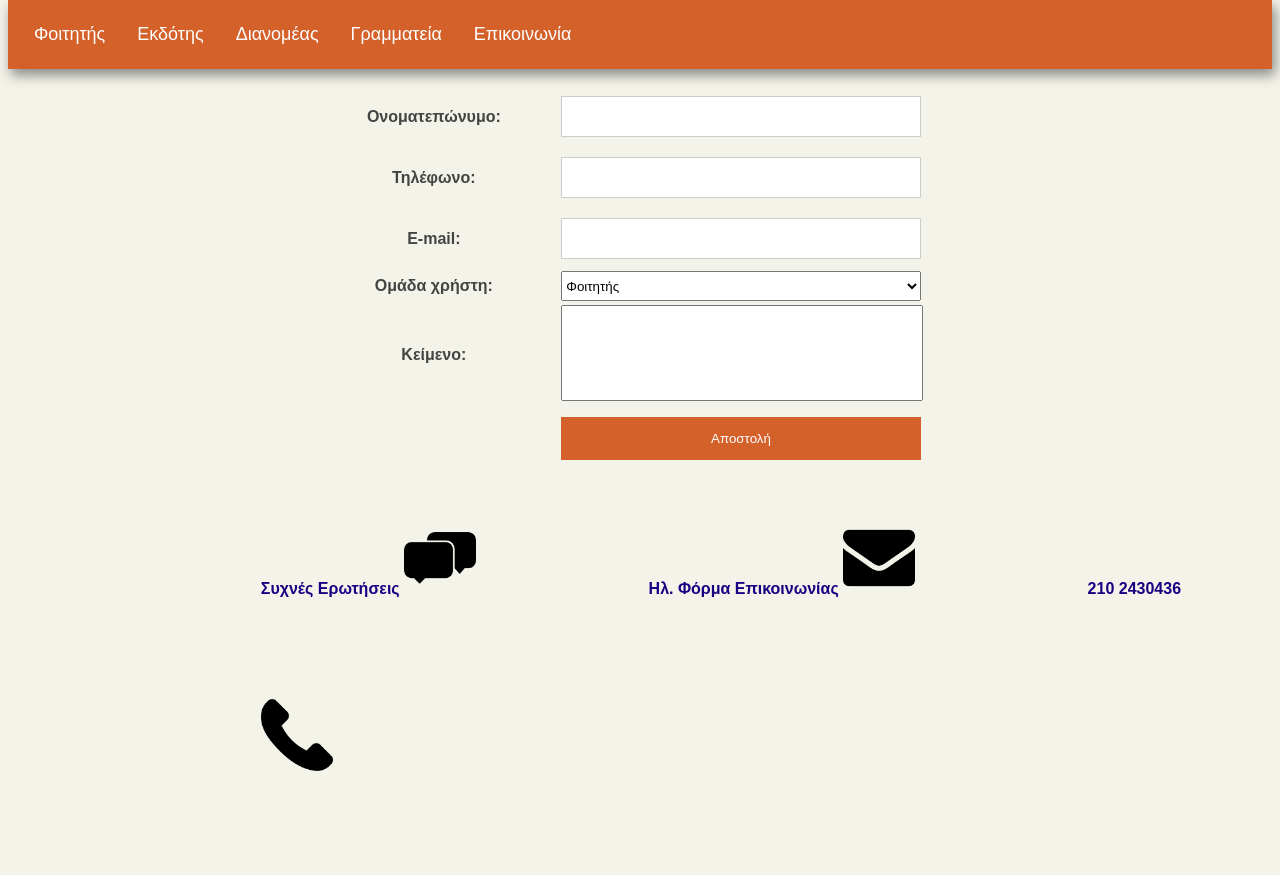
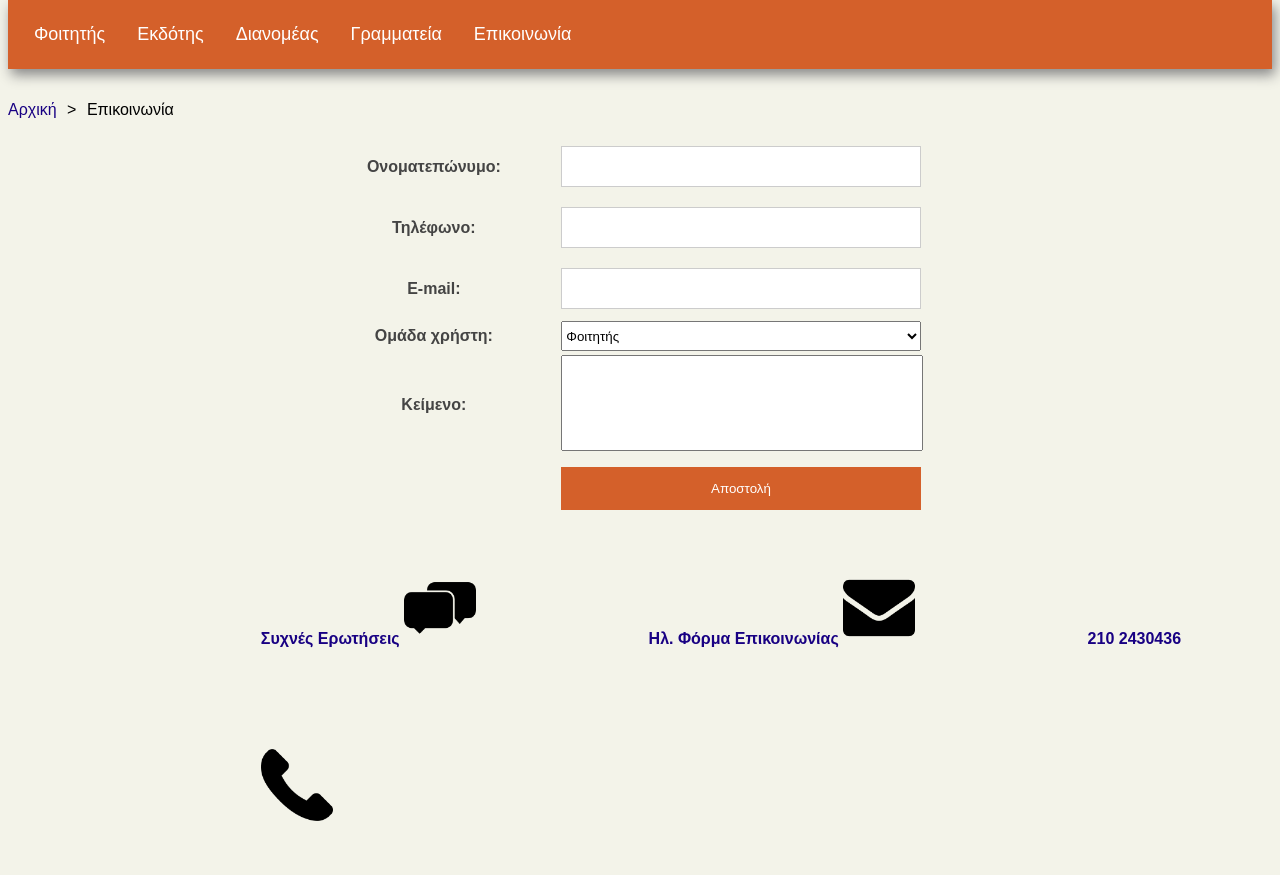
Before and after one commit to nikolaslepidas/Eudoxus_Website, a PHP site: page /communication_form.php in a window 1280 px wide. Shown: the part 144-1019 px from the top of the page. Before the commit the page ends 915 px from the top, so only its background shows below. Run offline with PHP 8.4, Linux system fonts and the light colour scheme.

Commit message:
validate password match in registration_ javascript

```diff
--- a/communication_form.php
+++ b/communication_form.php
@@ -8,6 +8,7 @@
 		<link rel="stylesheet" href="css/base.css">
         <link rel="stylesheet" href="css/modal_login.css">
         <link rel="stylesheet" href="css/communication_form.css">
+        <link rel="stylesheet" href="css/breadcrumbs.css">
 
 		<title>Εύδοξος - Αρχική σελίδα</title>
 
@@ -16,7 +17,14 @@
 
 	<?php require_once './header.php' ?>
 
-    <div class="container_grid">
+    <div class="wrapper">
+		<ul class="breadcrumb">
+			<li><a href="index.php">Αρχική</a></li>
+			<li>Επικοινωνία</li>
+		</ul>
+	</div>
+
+    <div class="container_com_form">
     <table>
         <tbody>
         <tr>
@@ -68,7 +76,7 @@
         <tr>
             <th></th>
             <td>
-                <button type="button">Αποστολή</button>
+                <button type="submit">Αποστολή</button>
             </td>
         </tr>
         </tbody>
--- a/css/communication_form.css
+++ b/css/communication_form.css
@@ -1,4 +1,4 @@
-div.container_grid {
+div.container_com_form {
     width: 100%;
     display:grid;
     grid-template-columns: auto auto auto;
@@ -8,15 +8,15 @@ div.container_grid {
       ". a .";
 }
 
-div.container_grid table {
+div.container_com_form table {
     grid-area: a;
 }
 
-div.container_grid table tbody tr td button {
+div.container_com_form table tbody tr td button {
     width: 88%;
 }
 
-div.container_grid table tbody tr td select {
+div.container_com_form table tbody tr td select {
     width: 88%;
     height: 30px;
 }
--- a/modal_login.html
+++ b/modal_login.html
@@ -28,7 +28,7 @@
 
 <div id="id02" class="modal">
 
-    <form class="modal-content animate" action="/action_page.php">
+    <form class="modal-content animate" >
       <div class="imgcontainer">
         <span onclick="document.getElementById('id02').style.display='none'" class="close" title="Κλείσιμο παραθύρου">&times;</span>
         <!--<img src="img_avatar2.png" alt="Avatar" class="avatar">-->
@@ -38,13 +38,24 @@
         <label for="uname02"><b>Όνομα χρήστη</b></label>
         <input type="text" placeholder="Εισαγωγή ονόματος χρήστη" id="uname02" required>
 
+        <label for="email"><b>E-mail</b></label>
+        <input type="text" placeholder="Εισαγωγή e-mail" id="email" required>
+
         <label for="psw02"><b>Συνθηματικό</b></label>
         <input type="password" placeholder="Εισαγωγή συνθηματικού" id="psw02" required>
 
-        <button type="submit">Εγγραφή</button>
+        <label for="psw03"><b>Επαλήθευση συνθηματικού</b></label>
+        <input type="password" placeholder="Εισαγωγή συνθηματικού" id="psw03" required>
+
+        <label><b>Ομοιότητα συνθηματικών</b></label><br>
+        <label id="matchpass"></label>
+
+        <button id="register" type="submit">Εγγραφή</button>
         <label>
           <input type="checkbox" checked="checked" id="remember02"> Να με θυμάσαι
         </label>
+
+        <label id="registration_problems"></label>
       </div>
 
       <div class="container" style="background-color:#f1f1f1">
@@ -67,4 +78,47 @@
             modal2.style.display = "none";
         }
     }
+
+    // Show an error if two passwords do not match
+    function validatePassword() {
+      // Get the passwords
+      var psw02 = document.getElementById('psw02');
+      var psw03 = document.getElementById('psw03');
+      var matchpass = document.getElementById('matchpass');
+
+      if ((psw02.value) != (psw03.value)) {
+        matchpass.innerHTML = "Οι κωδικοί δεν είναι όμοιοι!"
+        matchpass.style.color = "red";
+        matchpass.style.fontWeight = "bold";
+        return -1;
+      } else if ((psw02.value == "") && (psw03.value == "")){
+        matchpass.innerHTML = "";
+        return -2;
+      } else {
+        matchpass.innerHTML = "Οι κωδικοί ταιριάζουν!";
+        matchpass.style.color = "green";
+        matchpass.style.fontWeight = "bold";
+        return 1;
+      }
+    }
+
+    // Get register button
+    var register = document.getElementById('register');
+    // Get registration_problems
+    var registration_problems = document.getElementById('registration_problems');
+
+    // Validate registration
+    function validateRegister() {
+      if (validatePassword() == 1) {
+        registration_problems.innerHTML = "";
+      } else if (validatePassword() == -1) {
+        registration_problems.innerHTML = "Έλεγξε ότι ταιριάζουν τα συνθηματικά που έχεις επιλέξει.";
+      } else if (validatePassword() == -2) {
+        registration_problems.innerHTML = "Παρακαλώ προσθέστε κάποιο συνθηματικό.";
+      }
+    }
+
+    register.onclick = validateRegister;
+    psw02.onkeyup = validatePassword;
+    psw03.onkeyup = validatePassword;
 </script>
```
